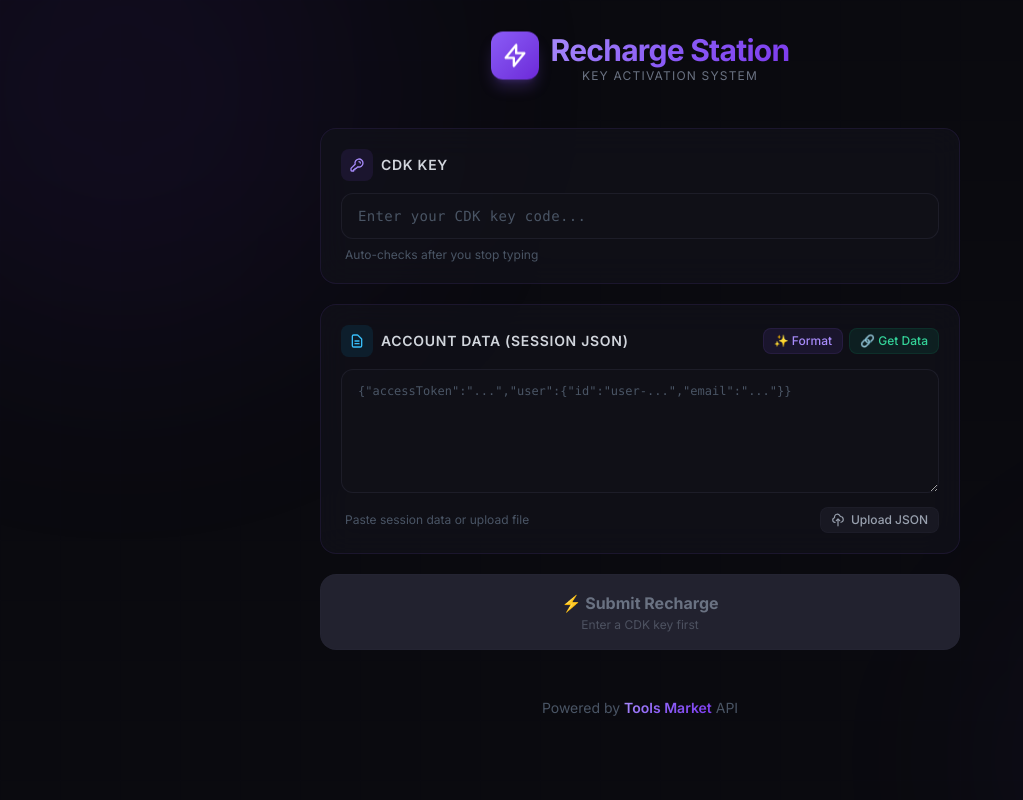
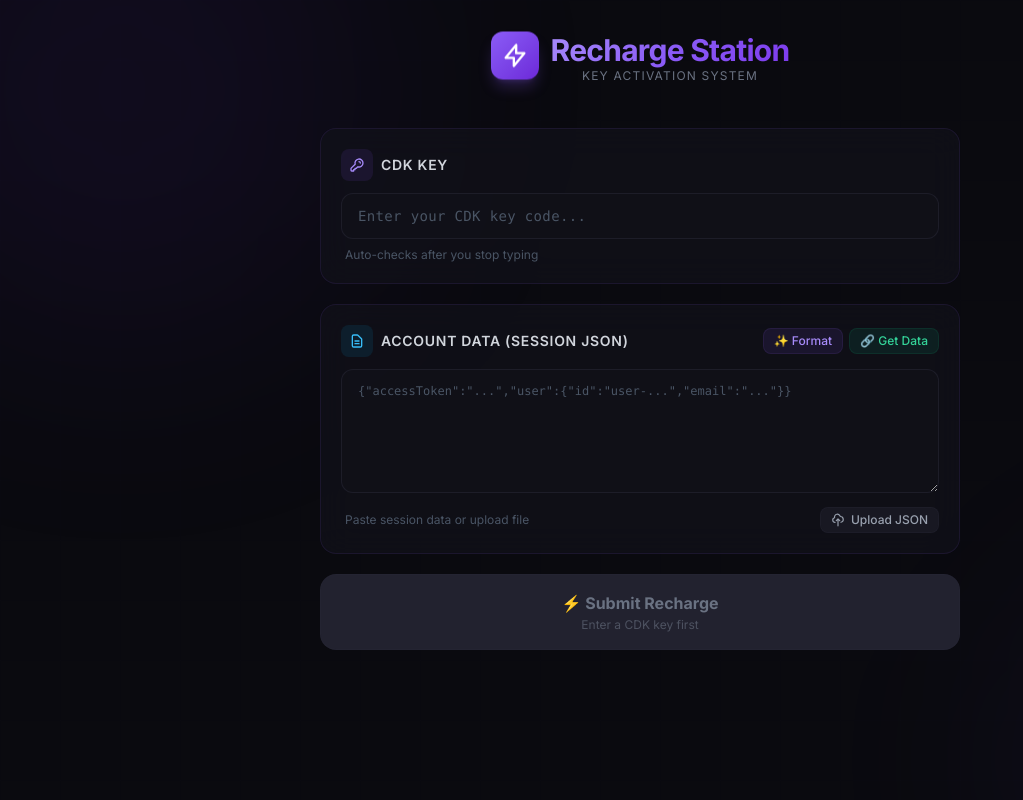
Before and after one commit to lyheang369/z3recharge, a React (Vite) app: page / in a window 1280 px wide. Shown: the whole page, without its empty margins (0-1023 px from the left). Built offline with nearby package versions, Linux system fonts and the light colour scheme.

Commit message:
Remove Tools Market API credit from footer

```diff
--- a/src/App.jsx
+++ b/src/App.jsx
@@ -165,9 +165,6 @@ function App() {
           />
         </div>
 
-        <footer className="mt-12 text-center text-sm text-gray-600">
-          <p>Powered by <span className="gradient-text font-semibold">Tools Market</span> API</p>
-        </footer>
       </div>
 
       {toast && <StatusToast message={toast.message} type={toast.type} />}
```
